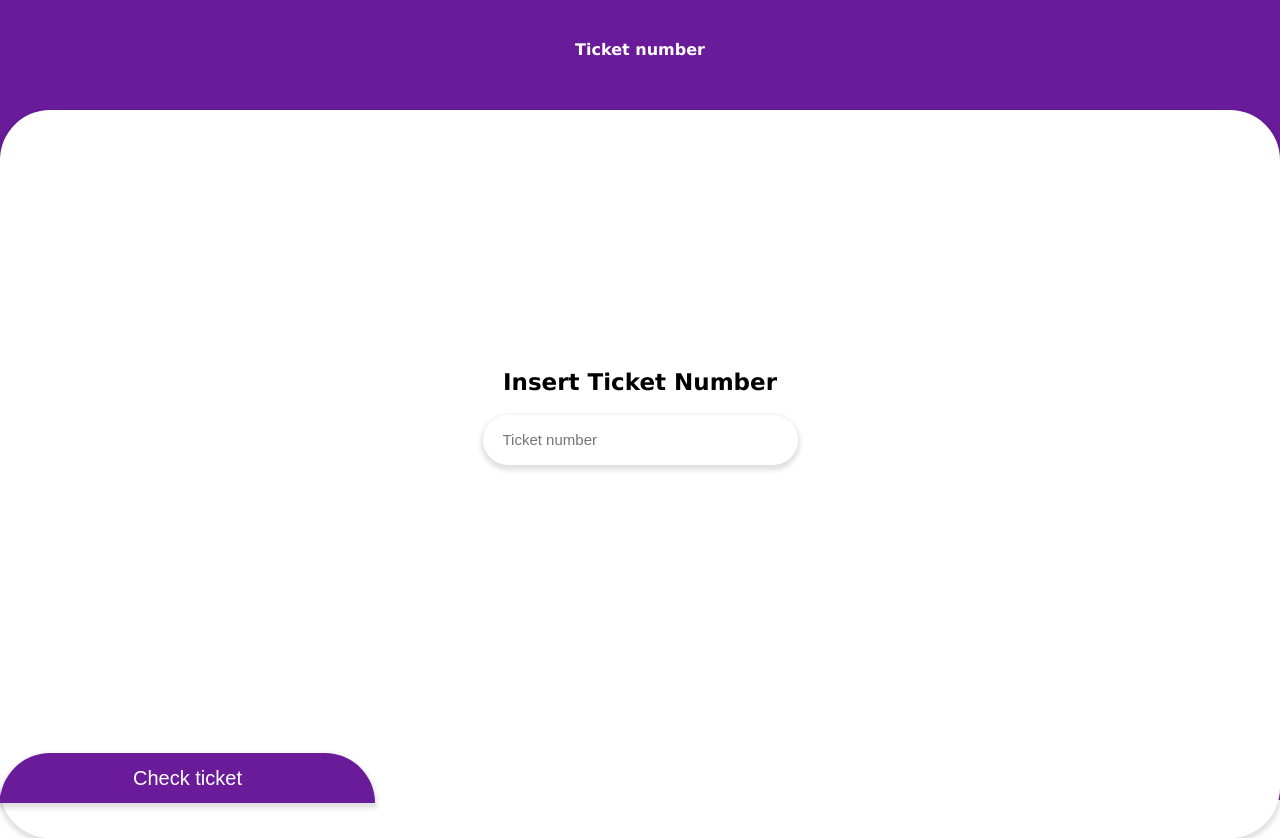
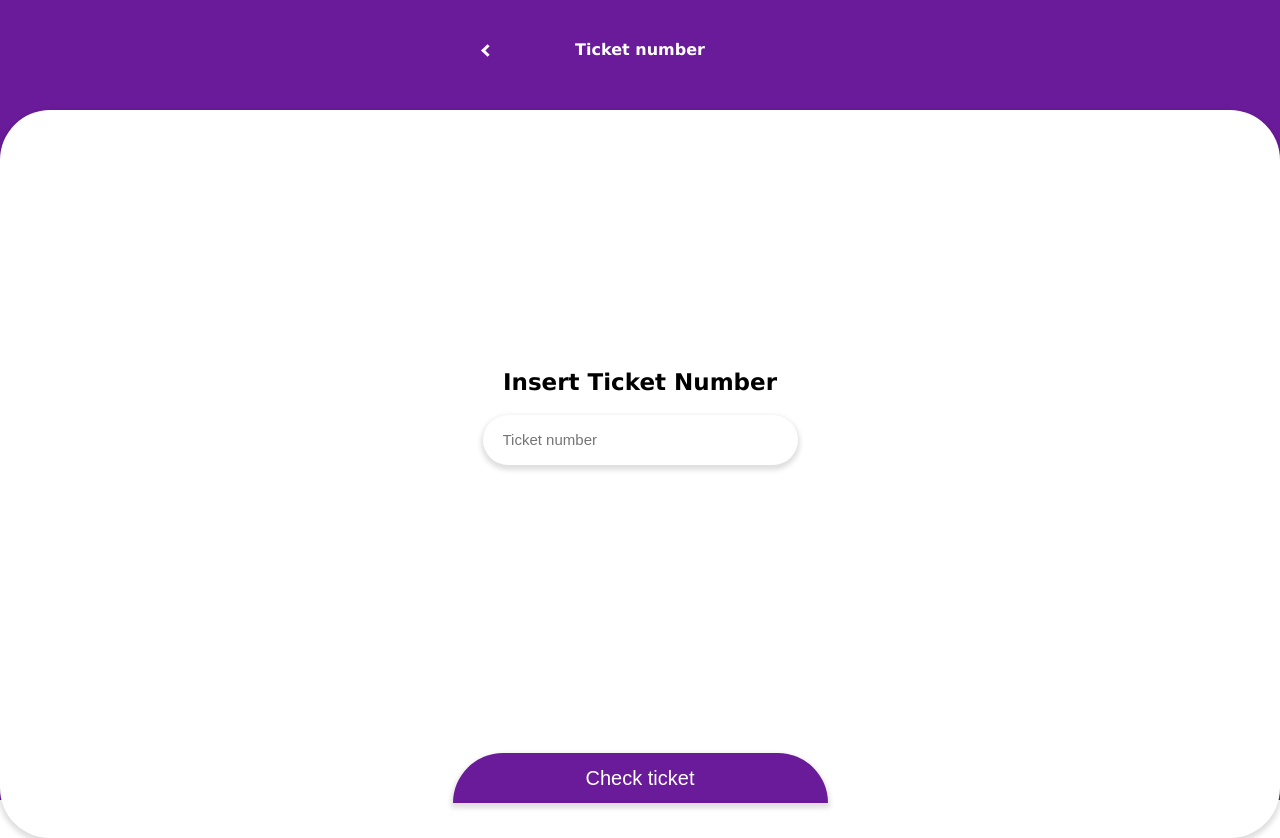
Before and after one commit to bertearazvan/chemical_industry, a React (Create React App) app in the folder client/: page /ticket-number in a window 1280 px wide. Built offline with nearby package versions, Linux system fonts and the light colour scheme; sample sign-in values are in the browser's storage.

Commit message:
made history arrow to go back

```diff
--- a/client/src/components/BottomButton.jsx
+++ b/client/src/components/BottomButton.jsx
@@ -2,7 +2,7 @@
 import styled from 'styled-components';
 
 const StyledButton = styled.button`
-  width: 375px;
+  width: 100%;
   height: 50px;
   border-radius: 50px 50px 0px 0px;
   background-color: #6a1b9a;
@@ -17,12 +17,20 @@
   position: absolute;
   bottom: 35px;
   left: 0px;
+  width: 100%;
+`;
+
+const ButtonWrapper = styled.div`
+  width: 375px;
+  margin: auto;
 `;
 
 const BottomButton = (props) => {
   return (
     <ButtonPosition>
-      <StyledButton onClick={props.onClick}>{props.name}</StyledButton>
+      <ButtonWrapper>
+        <StyledButton onClick={props.onClick}>{props.name}</StyledButton>
+      </ButtonWrapper>
     </ButtonPosition>
   );
 };
--- /dev/null
+++ b/client/src/components/GoBack.jsx
@@ -0,0 +1,28 @@
+import React from 'react';
+import styled from 'styled-components';
+import { useHistory } from 'react-router-dom';
+
+const GoBackStyle = styled.div`
+  position: absolute;
+  top: -70px;
+  z-index: 10;
+`;
+
+const Arrow = styled.i`
+  border: solid white;
+  border-width: 0 3px 3px 0;
+  display: inline-block;
+  padding: 3px;
+  transform: rotate(135deg);
+`;
+
+const GoBack = () => {
+  const history = useHistory();
+  return (
+    <GoBackStyle onClick={() => history.goBack()}>
+      <Arrow />
+    </GoBackStyle>
+  );
+};
+
+export default GoBack;
--- a/client/src/components/TableRow.jsx
+++ b/client/src/components/TableRow.jsx
@@ -24,7 +24,7 @@
     <Wrapper>
       <Row>
         <TableRowStyled>{props.chemical}</TableRowStyled>
-        <TableRowStyled>{props.quantity}</TableRowStyled>
+        <TableRowStyled>{props.quantity}kg</TableRowStyled>
         <TableRowStyled>{props.warehouse}</TableRowStyled>
         <TableRowStyled>{props.isle}</TableRowStyled>
       </Row>
--- a/client/src/pages/Ticket.jsx
+++ b/client/src/pages/Ticket.jsx
@@ -6,6 +6,7 @@
 import Input from '../components/Input';
 import Container from '../components/Container';
 import BottomButton from '../components/BottomButton';
+import GoBack from '../components/GoBack';
 
 const Ticket = () => {
   const [ticketNumber, setTicketNumber] = useState('');
@@ -24,6 +25,7 @@
 
   return (
     <Container>
+      <GoBack />
       <PageTitle name="Ticket number" />
       <PageHeader name="Insert Ticket Number" />
       <Input
--- a/client/src/pages/TicketDetails.jsx
+++ b/client/src/pages/TicketDetails.jsx
@@ -11,6 +11,7 @@
 import ChemicalsDeliveryTable from '../components/ChemicalsDeliveryTable';
 import TableRow from '../components/TableRow';
 import Button from '../components/Button';
+import GoBack from '../components/GoBack';
 
 const ButtonContainer = styled.div`
   width: 100%;
@@ -54,6 +55,7 @@
 
   return (
     <Container>
+      <GoBack />
       <PageTitle name="Delivery Details" />
       <DeliveryTable
         ticket={ticketno}
```
